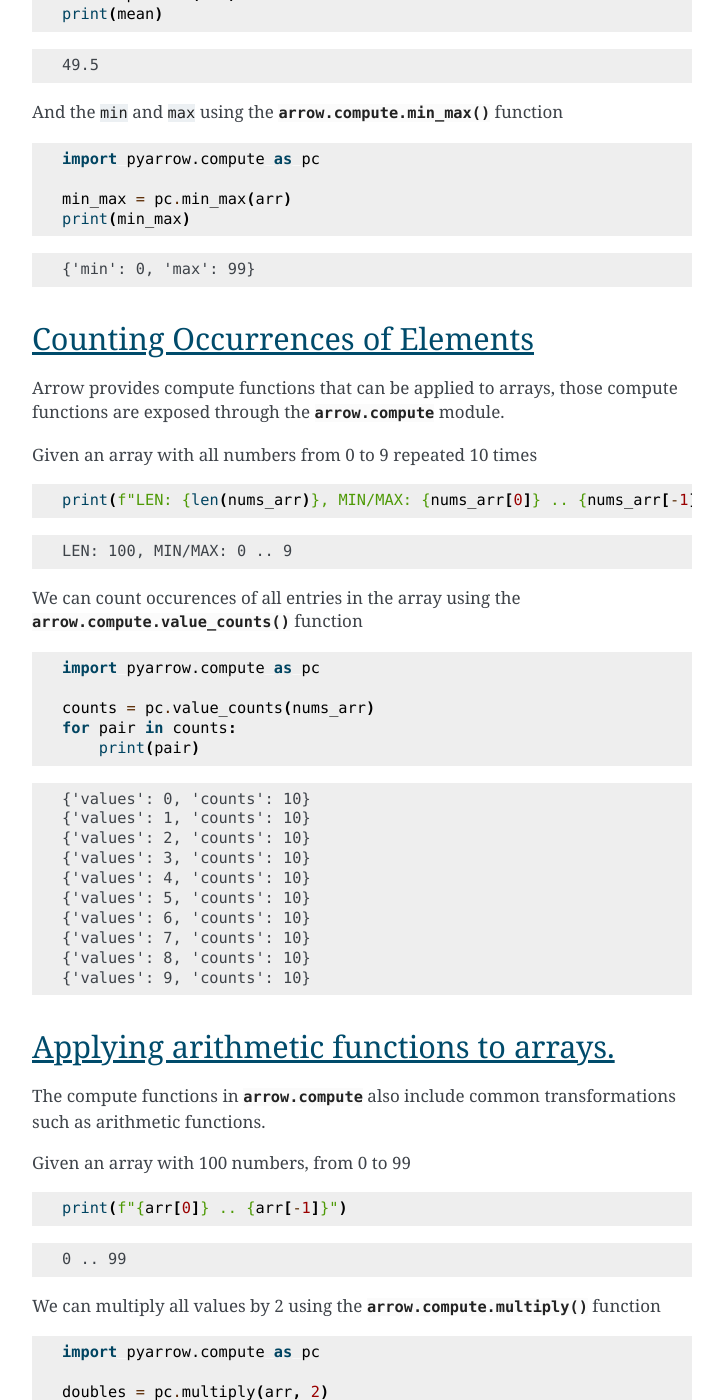
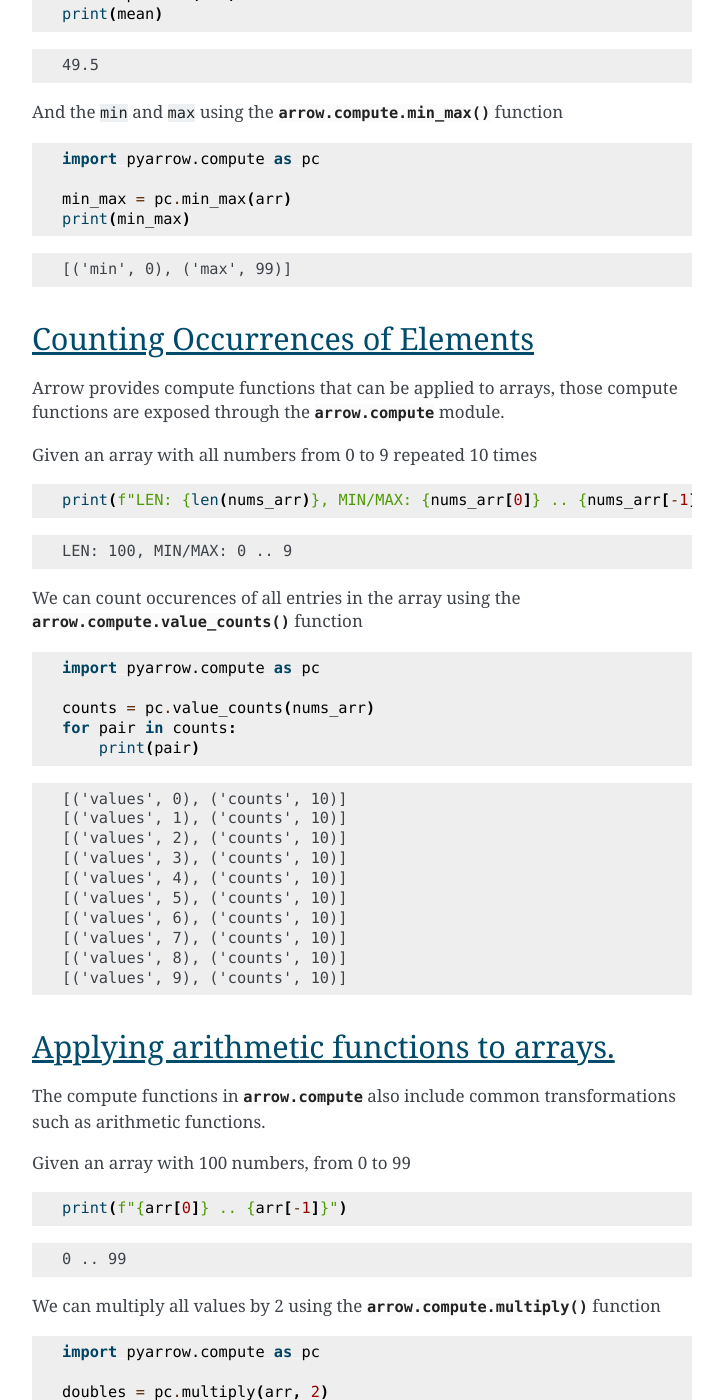
Before and after one commit to apache/arrow-cookbook, a Sphinx documentation site: the page built from python/source/data.rst, in a window 1280 px wide and 1400 px high, scrolled down 805 px. Shown: the whole window, without its empty margins (388-1111 px from the left). Built offline with Sphinx 7.4.7, drawn with Linux system fonts in a browser that asks for light colours.

Commit message:
Adapt to Arrow 5.0 output

```diff
--- a/python/source/data.rst
+++ b/python/source/data.rst
@@ -59,7 +59,7 @@ function
 
 .. testoutput::
 
-  {'min': 0, 'max': 99}
+  [('min', 0), ('max', 99)]
 
 Counting Occurrences of Elements
 ================================
@@ -97,16 +97,16 @@ We can count occurences of all entries in the array using the
 
 .. testoutput::
 
-  {'values': 0, 'counts': 10}
-  {'values': 1, 'counts': 10}
-  {'values': 2, 'counts': 10}
-  {'values': 3, 'counts': 10}
-  {'values': 4, 'counts': 10}
-  {'values': 5, 'counts': 10}
-  {'values': 6, 'counts': 10}
-  {'values': 7, 'counts': 10}
-  {'values': 8, 'counts': 10}
-  {'values': 9, 'counts': 10}
+  [('values', 0), ('counts', 10)]
+  [('values', 1), ('counts', 10)]
+  [('values', 2), ('counts', 10)]
+  [('values', 3), ('counts', 10)]
+  [('values', 4), ('counts', 10)]
+  [('values', 5), ('counts', 10)]
+  [('values', 6), ('counts', 10)]
+  [('values', 7), ('counts', 10)]
+  [('values', 8), ('counts', 10)]
+  [('values', 9), ('counts', 10)]
 
 Applying arithmetic functions to arrays.
 =========================================
```
